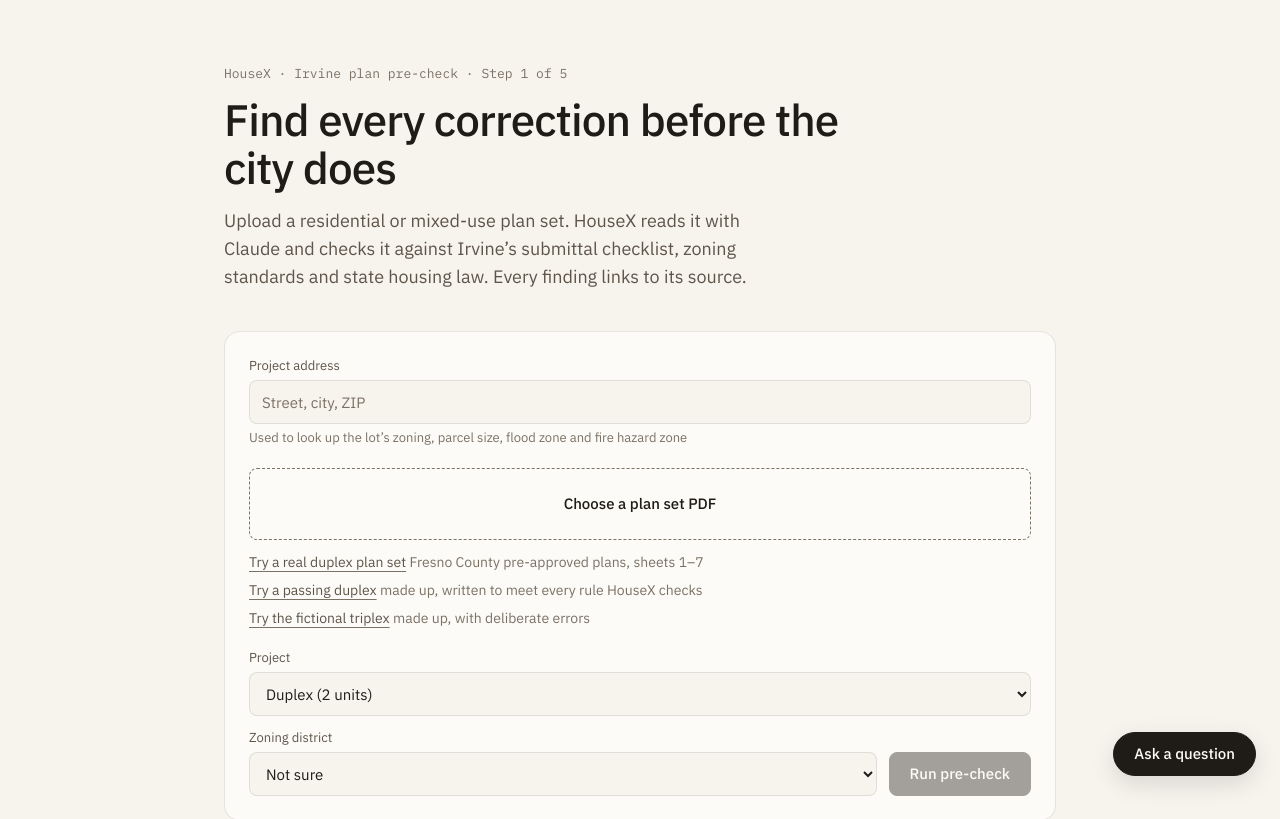
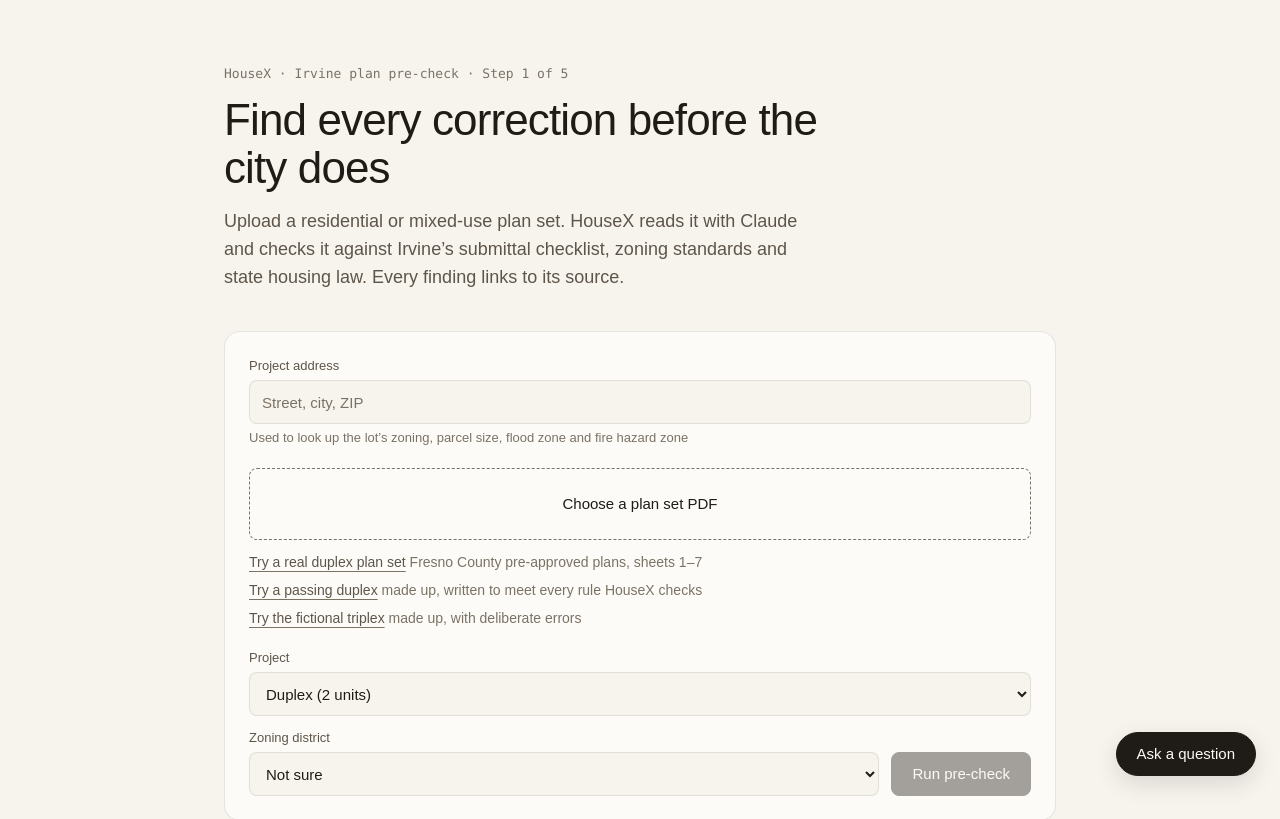
Before and after one commit to Max-Sora/HouseX, a Next.js app in the folder web/: page / in a window 1280 px wide. Shown: the top 819 px of the page. Built offline with nearby package versions, Linux system fonts and the light colour scheme.

Commit message:
fix: avoid remote font dependency in production

```diff
--- a/web/app/globals.css
+++ b/web/app/globals.css
@@ -14,6 +14,8 @@
   --warn: #8a5a00;
   --warn-bg: #f6ead2;
   --ease: cubic-bezier(0.22, 1, 0.36, 1);
+  --font-sans: "IBM Plex Sans", Arial, Helvetica, sans-serif;
+  --font-mono: "IBM Plex Mono", "SFMono-Regular", Consolas, "Liberation Mono", monospace;
 }
 
 @media (prefers-color-scheme: dark) {
@@ -52,7 +54,7 @@ body {
 body {
   color: var(--foreground);
   background: var(--background);
-  font-family: var(--font-sans), Arial, Helvetica, sans-serif;
+  font-family: var(--font-sans);
   font-size: 15px;
   line-height: 22px;
   -webkit-font-smoothing: antialiased;
--- a/web/app/layout.tsx
+++ b/web/app/layout.tsx
@@ -1,23 +1,10 @@
 import type { Metadata } from "next";
-import { IBM_Plex_Mono, IBM_Plex_Sans } from "next/font/google";
 import "./globals.css";
 import StoreProvider from "./Store";
 import Chat from "./Chat";
 import WhyHouseX from "./WhyHouseX";
 import { rules } from "@/lib/rules";
 import styles from "./page.module.css";
-
-const plexSans = IBM_Plex_Sans({
-  variable: "--font-sans",
-  subsets: ["latin"],
-  weight: ["400", "500", "600"],
-});
-
-const plexMono = IBM_Plex_Mono({
-  variable: "--font-mono",
-  subsets: ["latin"],
-  weight: ["400", "500", "600"],
-});
 
 export const metadata: Metadata = {
   title: "HouseX Pre-Check",
@@ -31,7 +18,7 @@ export default function RootLayout({
 }>) {
   return (
     <html lang="en">
-      <body className={`${plexSans.variable} ${plexMono.variable}`}>
+      <body>
         <StoreProvider>
           {children}
           <WhyHouseX />
```
